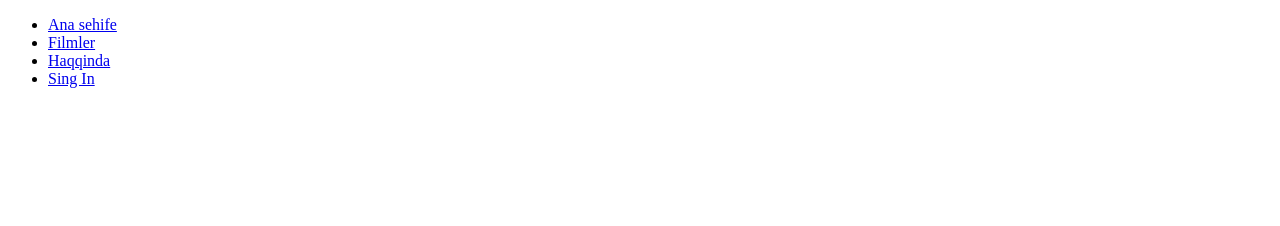
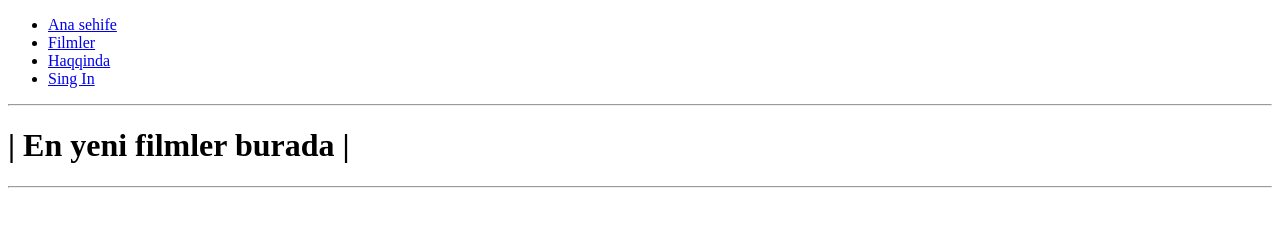
Before and after one commit to hazratAZE/htmlproject, a plain HTML site: page index.html in a window 1280 px wide. Drawn offline with Linux system fonts and the light colour scheme.

Commit message:
create info section

```diff
--- a/index.html
+++ b/index.html
@@ -18,5 +18,12 @@
         </ul>
       </nav>
     </header>
+    <hr />
+    <!--Info section-->
+    <div>
+      <h1>| En yeni filmler burada |</h1>
+    </div>
+    <hr />
+    <!--Start create type section-->
   </body>
 </html>
```
